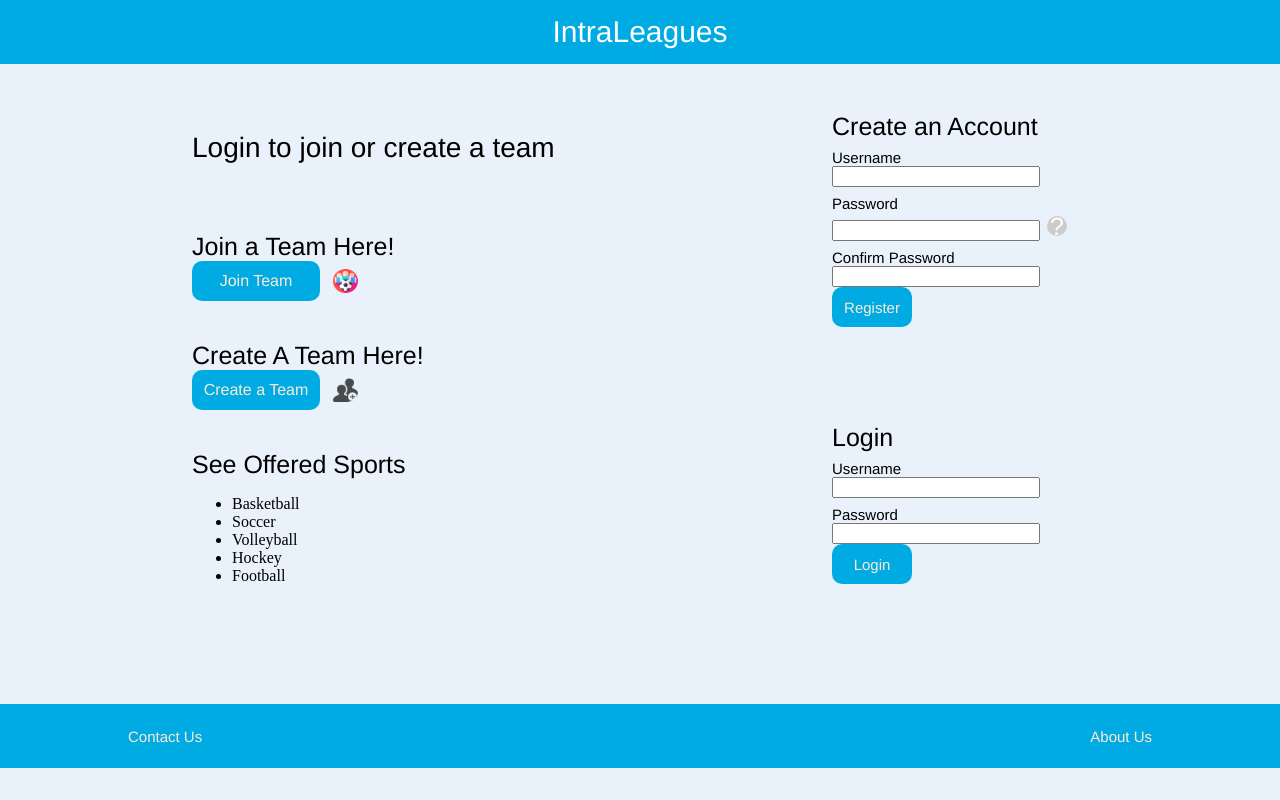
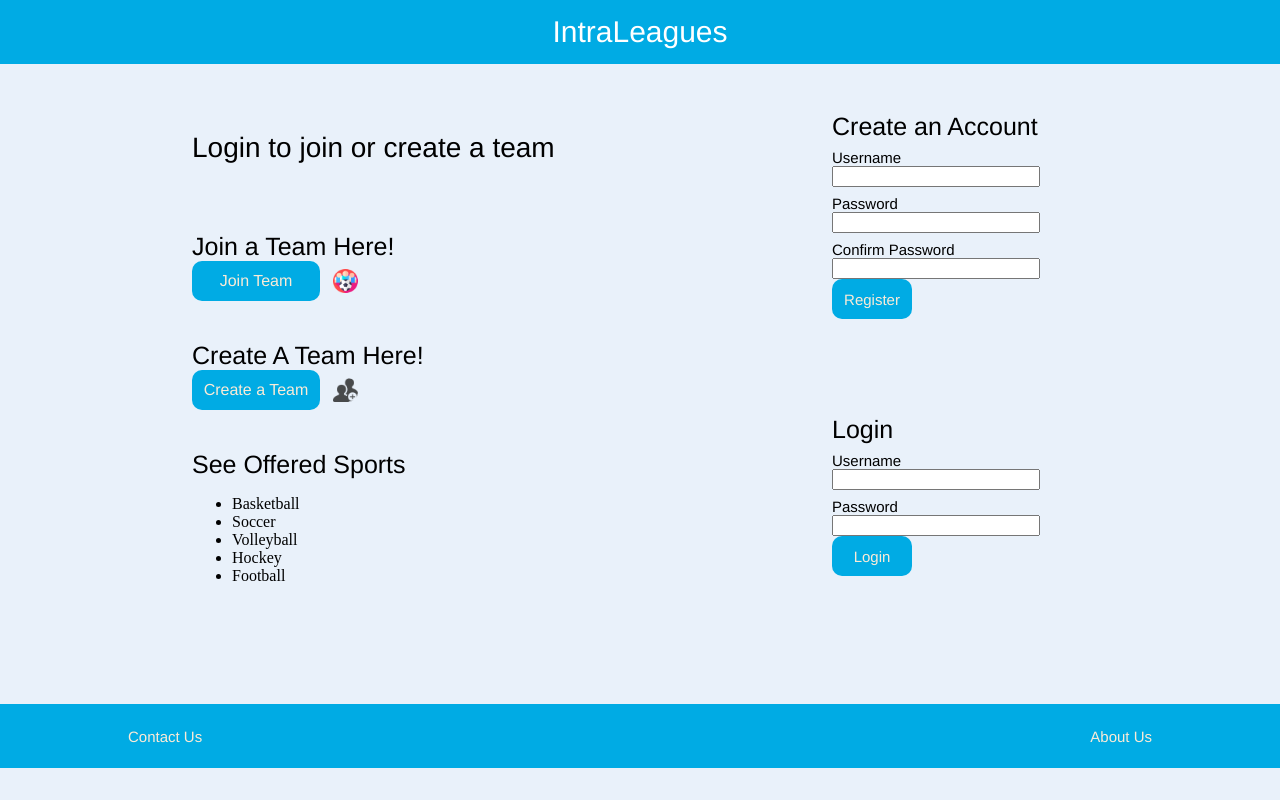
Before and after one commit to Sovinder/CSE-312-SJTM-Project, a Flask app: page / in a window 1280 px wide. Run offline with Flask 3, Linux system fonts and the light colour scheme; data that the repository does not hold is empty.

Commit message:
Everything without the password message feedback from Aaron

```diff
--- a/app.py
+++ b/app.py
@@ -343,12 +343,6 @@ def register():
                 response.headers['Location'] = '/'
                 response.status_code = 302
                 return response
-            else:
-                register_error = "Password too weak. Look at requirements and try again."
-                return render_template('index.html', register_error=register_error)
-        else:
-            register_error = "Passwords do not match. Try again."
-            return render_template('index.html', register_error=register_error)
 
 
 @app.route("/login",methods=['POST'])
@@ -388,12 +382,6 @@ def login():
             response.set_cookie('auth',auth_token,max_age=3600,httponly=True)
             response.status_code = 302
             return response
-        else:
-            login_error = "Invalid username or password. Try again."
-            return render_template('index.html', login_error=login_error)
-    else:
-        login_error = "Invalid username or password. Try again."
-        return render_template('index.html', login_error=login_error)
 
 @app.route("/logout",methods=['POST'])
 def logout():
--- a/static/style.css
+++ b/static/style.css
@@ -181,53 +181,3 @@ body{
   background:#fff;
   cursor: pointer;
 }
-
-.question-mark {
-  display: inline-block;
-  width: 20px;
-  height: 20px;
-  background-color: #ccc;
-  color: #fff;
-  border-radius: 50%;
-  text-align: center;
-  line-height: 20px;
-  cursor: pointer;
-  }
-
-  .password-container {
-  position: relative;
-  }
-
-  .password-info {
-  display: none;
-  position: absolute;
-  background-color: #f9f9f9;
-  border: 1px solid #ccc;
-  padding: 5px;
-  border-radius: 5px;
-  width: 200px;
-  top: calc(50% - 10px);
-  left: calc(55% + 5px);
-  z-index: 1;
-  font-size: 12px;
-  }
-
-  .question-mark:hover + .password-info {
-  display: block;
-  }
-
-  .register-error {
-  position: relative;
-  top: -50px;
-  padding-left: 15vw;
-  font-family: 'Franklin Gothic Medium', 'Arial Narrow', Arial, sans-serif;
-  font-size: 15px;
-  }
-
-  .login-error {
-  position: relative;
-  top: -50px;
-  padding-left: 15vw;
-  font-family: 'Franklin Gothic Medium', 'Arial Narrow', Arial, sans-serif;
-  font-size: 15px;
-  }
--- a/templates/index.html
+++ b/templates/index.html
@@ -60,20 +60,11 @@
           <label class="label3">Username</label>
           <input name="reg-username" class="input-field" type="text"/>
           <label class="label3">Password</label>
-          <div class="password-container">
             <input name="reg-password" type="password" class="input-field" />
-            <div class="question-mark" id="question-mark">?</div>
-            <div class="password-info" id="password-info">Password must be at least 8 characters long and contain at least one uppercase letter, one number, and one special character.</div>
-          </div>
           <label class="label3">Confirm Password</label>
           <input name="reg-confirm" type="password" class="input-field"/>
           <button class="login-btn" type="submit">Register</button>
         </form>
-        <div class="register-error">
-          {% if register_error %}
-          <p class="error">{{ register_error }}</p>
-          {% endif %}
-        </div>
         <form class="credentials-form" action="/login" method="POST">Login
           <label class="label3">Username</label>
           <input class="input-field" type="text" name="log-username"/>
@@ -81,11 +72,6 @@
           <input type="password" class="input-field" name="log-password"/>
           <button class="login-btn" type="submit">Login</button>
         </form>
-        <div class="login-error">
-          {% if login_error %}
-          <p class="error">{{ login_error }}</p>
-          {% endif %}
-      </div>
       {% endif %}
     </div>
   </div>
```
